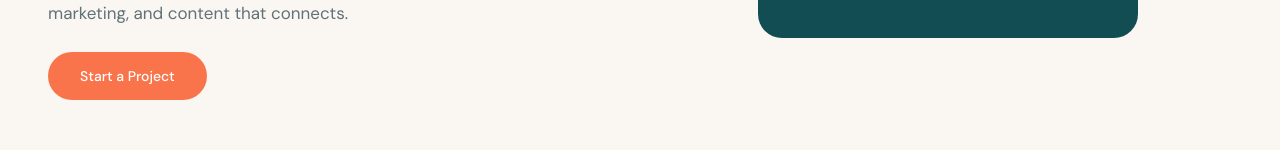
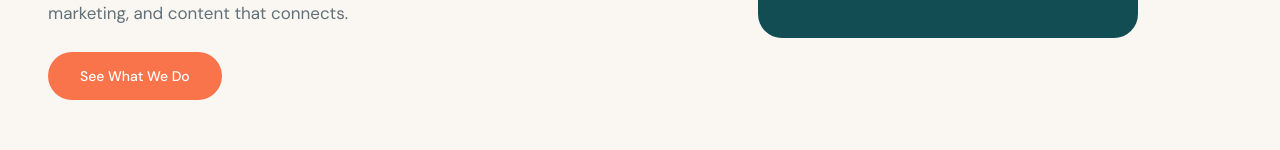
Before and after one commit to maxmaistremedia/-website-, a Next.js app: page / in a window 1280 px wide. Shown: the part 459-609 px from the top of the page. Built offline with nearby package versions, Linux system fonts and the light colour scheme.

Commit message:
feat: update hero section button to "See What We Do" and link to services
Change button text and href to point to services section.

```diff
--- a/components/hero.tsx
+++ b/components/hero.tsx
@@ -28,10 +28,10 @@ export function Hero() {
         </p>
         <div className="flex flex-wrap gap-4 items-center justify-center lg:justify-start">
           <a
-            href="mailto:maxmaistre@gmail.com"
+            href="#services"
             className="bg-orange text-white px-8 py-3.5 rounded-full text-sm font-medium hover:opacity-85 transition-opacity"
           >
-            Start a Project
+            See What We Do
           </a>
         </div>
       </div>
```
